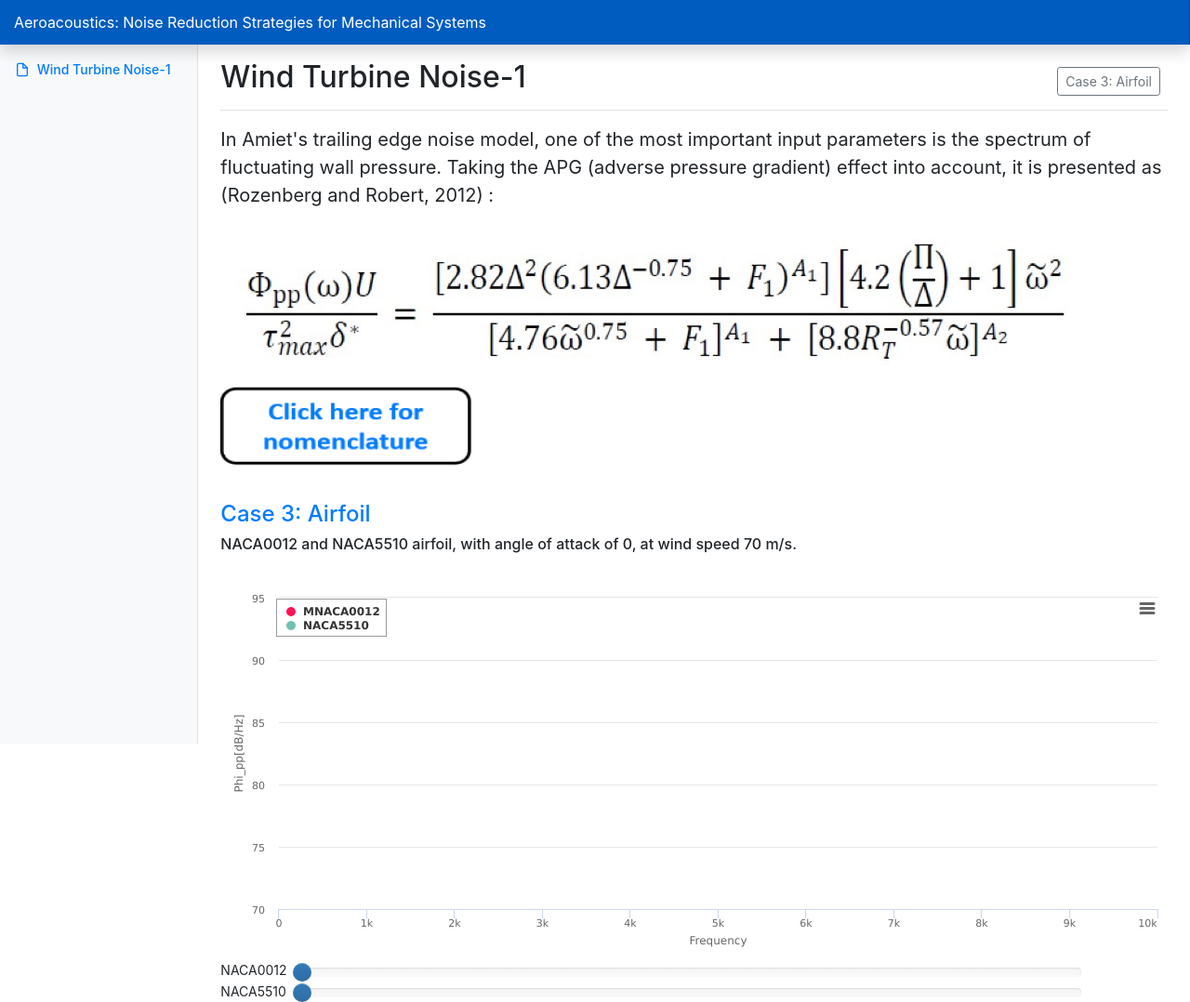
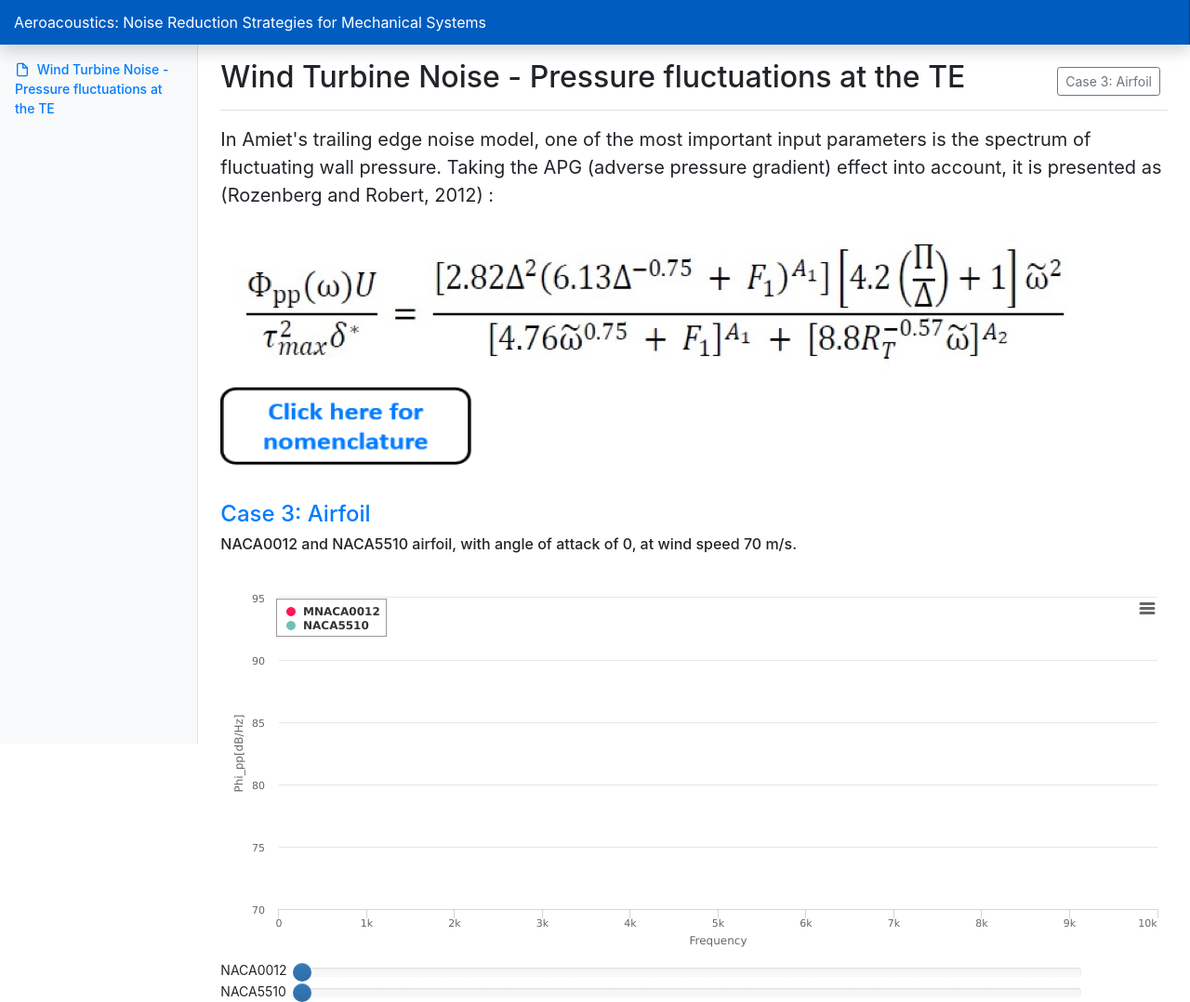
Before and after one commit to tudelftaeroacoustics/tudelftaeroacoustics.github.io, a plain HTML site: page WindTurbine1_case3.html in a window 1280 px wide. Shown: the whole page at 93% size. Drawn offline with nearby package versions, Linux system fonts and the light colour scheme.

Commit message:
Update WindTurbine1_case3.html

```diff
--- a/WindTurbine1_case3.html
+++ b/WindTurbine1_case3.html
@@ -35,7 +35,7 @@
             <li class="nav-item">
               <a class="nav-link active"  href="WindTurbine1.html"  target="_self">
                 <span data-feather="file"></span>
-                Wind Turbine Noise-1
+                Wind Turbine Noise - Pressure fluctuations at the TE
               </a>
             </li>
 			<!--
@@ -65,7 +65,7 @@
 
       <main role="main" class="col-md-9 ml-sm-auto col-lg-10 px-4">
         <div class="d-flex justify-content-between flex-wrap flex-md-nowrap align-items-center pt-3 pb-2 mb-3 border-bottom">
-          <h1 class="h2">Wind Turbine Noise-1</h1>
+          <h1 class="h2">Wind Turbine Noise - Pressure fluctuations at the TE</h1>
           <div class="btn-toolbar mb-2 mb-md-0">
             <div class="btn-group mr-2">
 				<!--
```
